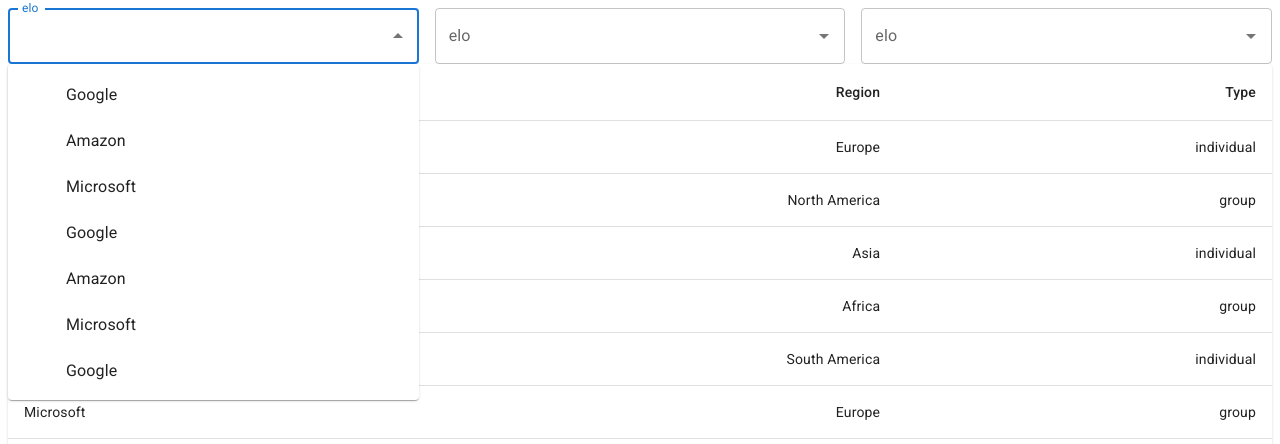
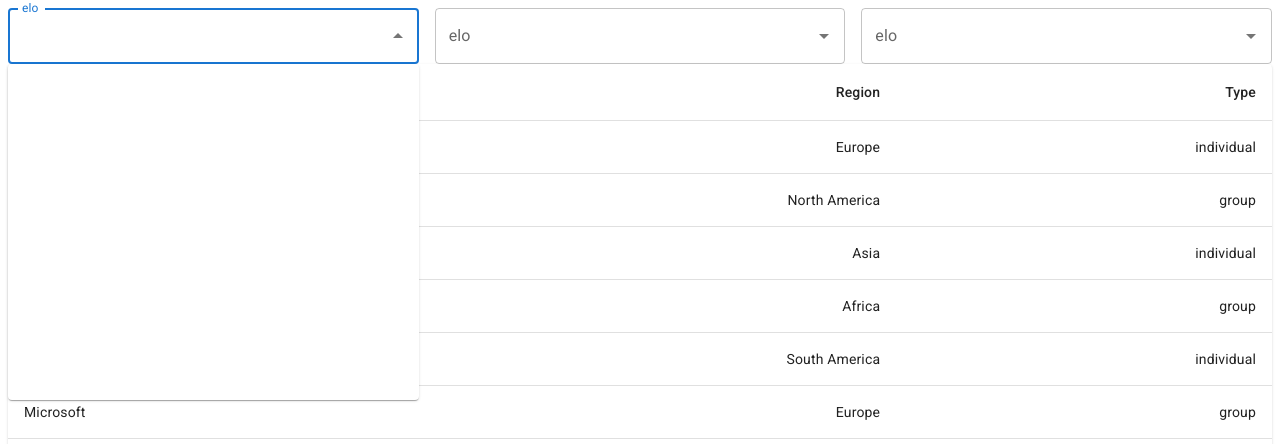
Before and after one commit to Detriz-dev/TableFiltersExercices, a React (Vite) app: page / in a window 1280 px wide. Both pictures are taken after a click on the button 397 px from the left and 36 px from the top of the page. Shown: the top 444 px of the page. Built offline with nearby package versions, Linux system fonts and the light colour scheme; some icons are missing.

Commit message:
Remove duplicatees

```diff
--- a/src/SelectDropDown.tsx
+++ b/src/SelectDropDown.tsx
@@ -22,14 +22,15 @@
 
 export const SelectDropDown: React.FC<SelectDropDownProps> = ({label, placeholder, dataSetTable, columName}) =>  {
 
+  const dataComp = [...new Set(dataSetTable)]
 
   return (
     <Autocomplete
       multiple
       id="checkboxes-tags-demo"
-      options={dataSetTable}
+      options={dataComp}
       disableCloseOnSelect
-      getOptionLabel={(option) => option[columName]}
+      getOptionLabel={(dataComp) => dataComp[columName]}
       renderOption={(props, option, { selected }) => {
         const { key, ...optionProps } = props;
         return (
@@ -40,7 +41,7 @@
               style={{ marginRight: 8 }}
               checked={selected}
             />
-            {option[columName]}
+            {dataComp[columName]}
           </li>
         );
       }}
```
